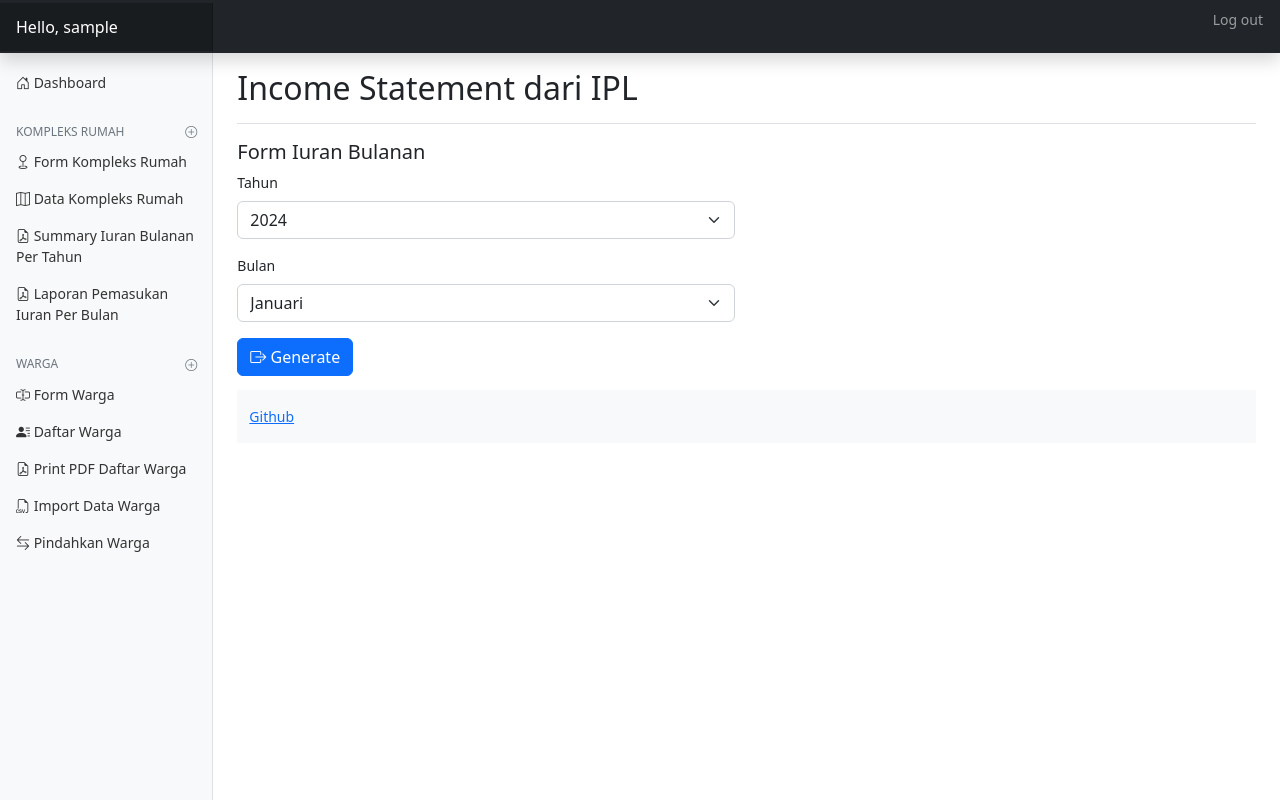
After one commit to robertusnegoro/datawarga, a Django app: page /warga/iuran-income-statement in a window 1280 px wide. The commit adds this page. Run offline with Django 4.2, Linux system fonts and the light colour scheme; the visitor is signed in with stand-in values (Sample User, id 1); parts of the project's set-up code (start-up, migrations or seed data) failed here and were passed over; some libraries are stand-ins or nearby versions.

Commit message:
feat/iuran income statement (#6)
* progress

* temp

* WIP: Iuran statement

* fin

```diff
--- a/datawarga/kependudukan/iuran.py
+++ b/datawarga/kependudukan/iuran.py
@@ -4,16 +4,17 @@ from .utility import helper_finance_year_list
 from datetime import datetime
 from django.conf import settings
 from django.contrib.auth.decorators import login_required
+from django.core import serializers
+from django.db.models import Count, Sum
 from django.http import HttpResponse, Http404, JsonResponse
 from django.shortcuts import render, redirect, get_object_or_404
+from django.template.loader import render_to_string
 from django.urls import reverse
-from django.template.loader import render_to_string
-from django.core import serializers
+from urllib.parse import urlencode
+from weasyprint import HTML
 from weasyprint.text.fonts import FontConfiguration
-from weasyprint import HTML
-from urllib.parse import urlencode
+import json
 import logging
-import json
 
 logger = logging.getLogger(__name__)
 
@@ -158,6 +159,23 @@ def delete_iuran_bulanan(request, idtransaksi):
 
 
 @login_required
+def pdfReportIuranBulananForm(request):
+    get_year = (
+        (
+            SummaryTransaksiBulanan.objects.all()
+            .values("periode_tahun")
+            .annotate(count=Count("periode_tahun"))
+        )
+        .order_by("-year")[:10]
+        .values_list("year", flat=True)
+    )
+    context = {"years": get_year}
+    return render(
+        request, template_name="form_summary_iuran_bulanan.html", context=context
+    )
+
+
+@login_required
 def pdf_report_iuranbulanan(request, year):
     data_iuran_summary = SummaryTransaksiBulanan.objects.filter(
         periode_tahun=year
@@ -175,3 +193,37 @@ def pdf_report_iuranbulanan(request, year):
     font_config = FontConfiguration()
     HTML(string=html).write_pdf(response, font_config=font_config)
     return response
+
+
+@login_required
+def iuranIncomeStatementReportForm(request):
+    context = {}
+    current_year = int(datetime.now().strftime("%Y"))
+    context["range_tahun"] = [
+        year for year in range(current_year, current_year - 6, -1)
+    ]
+    context["range_bulan"] = TransaksiIuranBulanan.indonesian_months
+    return render(
+        request, template_name="form_iuran_income_statement.html", context=context
+    )
+
+
+@login_required
+def iuranIncomeStatementReportFormExec(request):
+    context = {}
+    if request.POST:
+        year = int(request.POST["periode_tahun"])
+        month = str(request.POST["periode_bulan"])
+        month_number = TransaksiIuranBulanan.indonesian_months.index(month) + 1
+        transaction = TransaksiIuranBulanan.objects.filter(
+            tanggal_bayar__month=month_number, tanggal_bayar__year=year
+        )
+        context["transaction"] = transaction
+        context["total_sum"] = transaction.aggregate(Sum("total_bayar"))
+        context["year"] = year
+        context["month"] = month
+        return render(
+            request,
+            template_name="form_iuran_income_statement_exec.html",
+            context=context,
+        )
--- a/datawarga/kependudukan/templates/base.html
+++ b/datawarga/kependudukan/templates/base.html
@@ -64,6 +64,13 @@
                                 <a class="nav-link" href="{% url 'kependudukan:pdfReportIuranBulanan' year=current_year %}">
                                     <span class="align-text-bottom"></span>
                                     <i class="bi bi-file-earmark-pdf"></i> Summary Iuran Bulanan Per Tahun
+                                </a>
+                            </li>
+                            <li class="nav-item">
+                                {% now "Y" as current_year %}
+                                <a class="nav-link" href="{% url 'kependudukan:iuranIncomeStatementReportForm' %}">
+                                    <span class="align-text-bottom"></span>
+                                    <i class="bi bi-file-earmark-pdf"></i> Laporan Pemasukan Iuran Per Bulan
                                 </a>
                             </li>
                         </ul>
@@ -137,7 +144,7 @@
 
 
         <script src='{% static "dashboard/js/bootstrap.bundle.min.js" %}' crossorigin="anonymous"></script>
-        <script src="https://ajax.googleapis.com/ajax/libs/jquery/3.6.3/jquery.min.js"></script>
+        <script src="https://ajax.googleapis.com/ajax/libs/jquery/3.7.1/jquery.min.js"></script>
         <script src="https://cdnjs.cloudflare.com/ajax/libs/bootstrap-datepicker/1.9.0/js/bootstrap-datepicker.min.js"></script>
         <script src='{% static "utility.js" %}' crossorigin="anonymous"></script>
         {% block jscript %}{% endblock %}
--- /dev/null
+++ b/datawarga/kependudukan/templates/form_iuran_income_statement.html
@@ -0,0 +1,37 @@
+{% extends "base.html" %}
+{% block title %}Generate Iuran Income Statement{% endblock %}
+{% block pagetitle %}Income Statement dari IPL{% endblock %}
+{% block content %}
+{% load crispy_forms_tags %}
+<div class="row">
+    <div class="col-lg-6">
+        <h5>Form Iuran Bulanan</h5>
+        <form method="post" enctype="multipart/form-data" id="incomestatement-form" action="{% url 'kependudukan:iuranIncomeStatementReportFormExec' %}">
+            {% csrf_token %}
+            <div class="mb-3">
+                <label for="periode_tahun" class="form-label">Tahun</label>
+                <select class="form-select" aria-label="Pilih Tahun" id="periode_tahun" name="periode_tahun">
+                    {% for y in range_tahun %}
+                    <option value="{{ y }}">{{ y }}</option>
+                    {% endfor %}
+                </select>
+            </div>
+            <div class="mb-3">
+                <label for="periode_bulan" class="form-label">Bulan</label>
+                <select class="form-select" aria-label="Pilih Bulan" id="periode_bulan" name="periode_bulan">
+                    {% for m in range_bulan %}
+                    <option value="{{ m }}">{{ m }}</option>
+                    {% endfor %}
+                </select>
+            </div>
+            <button type="submit" class="btn btn-primary"><i class="bi bi-box-arrow-right"></i> Generate</button>
+        </form>
+    </div>
+</div>
+{% endblock %}
+
+{% block jscript %}
+<script>
+
+</script>
+{% endblock %}
--- a/datawarga/kependudukan/urls.py
+++ b/datawarga/kependudukan/urls.py
@@ -121,9 +121,24 @@ urlpatterns = [
     ),
     path("public/iuran", iuran_public.form_iuran_bulanan_display, name="publicIuran"),
     path(
+        "warga/summary-iuranbulanan-form",
+        iuran.pdfReportIuranBulananForm,
+        name="pdfReportIuranBulananForm",
+    ),
+    path(
         "warga/summary-iuranbulanan-pdf/<int:year>",
         iuran.pdf_report_iuranbulanan,
         name="pdfReportIuranBulanan",
+    ),
+    path(
+        "warga/iuran-income-statement",
+        iuran.iuranIncomeStatementReportForm,
+        name="iuranIncomeStatementReportForm",
+    ),
+    path(
+        "warga/iuran-income-statement-pdf",
+        iuran.iuranIncomeStatementReportFormExec,
+        name="iuranIncomeStatementReportFormExec",
     ),
 ]
 
--- a/datawarga/kependudukan/utility.py
+++ b/datawarga/kependudukan/utility.py
@@ -21,6 +21,7 @@ logger = logging.getLogger(__name__)
 @login_required
 def dashboard_warga(request):
     total_warga = Warga.objects.all().count()
+    ultah = Warga.objects.filter(tanggal_lahir__month=datetime.now().month)
     jenkel_laki = Warga.objects.filter(jenis_kelamin="LAKI-LAKI").count()
     jenkel_perempuan = Warga.objects.filter(jenis_kelamin="PEREMPUAN").count()
     data_agama = []
@@ -52,6 +53,7 @@ def dashboard_warga(request):
         "data_agama": data_agama,
         "data_status_tinggal": data_status_tinggal,
         "total_warga": total_warga,
+        "ultah": ultah,
     }
     return render(request=request, template_name="dashboard.html", context=context)
 
```
Also changed, not shown: datawarga/kependudukan/admin.py (+9 -1 lines), datawarga/kependudukan/kompleks.py (+12 -5 lines), datawarga/kependudukan/models.py (+8 -2 lines), datawarga/kependudukan/templates/dashboard.html (+14 -0 lines), datawarga/kependudukan/templates/form_iuran_income_statement_exec.html (added, +42 -0 lines), datawarga/kependudukan/templates/form_summary_iuran_bulanan.html (added, +58 -0 lines), datawarga/kependudukan/warga.py (+5 -3 lines).
